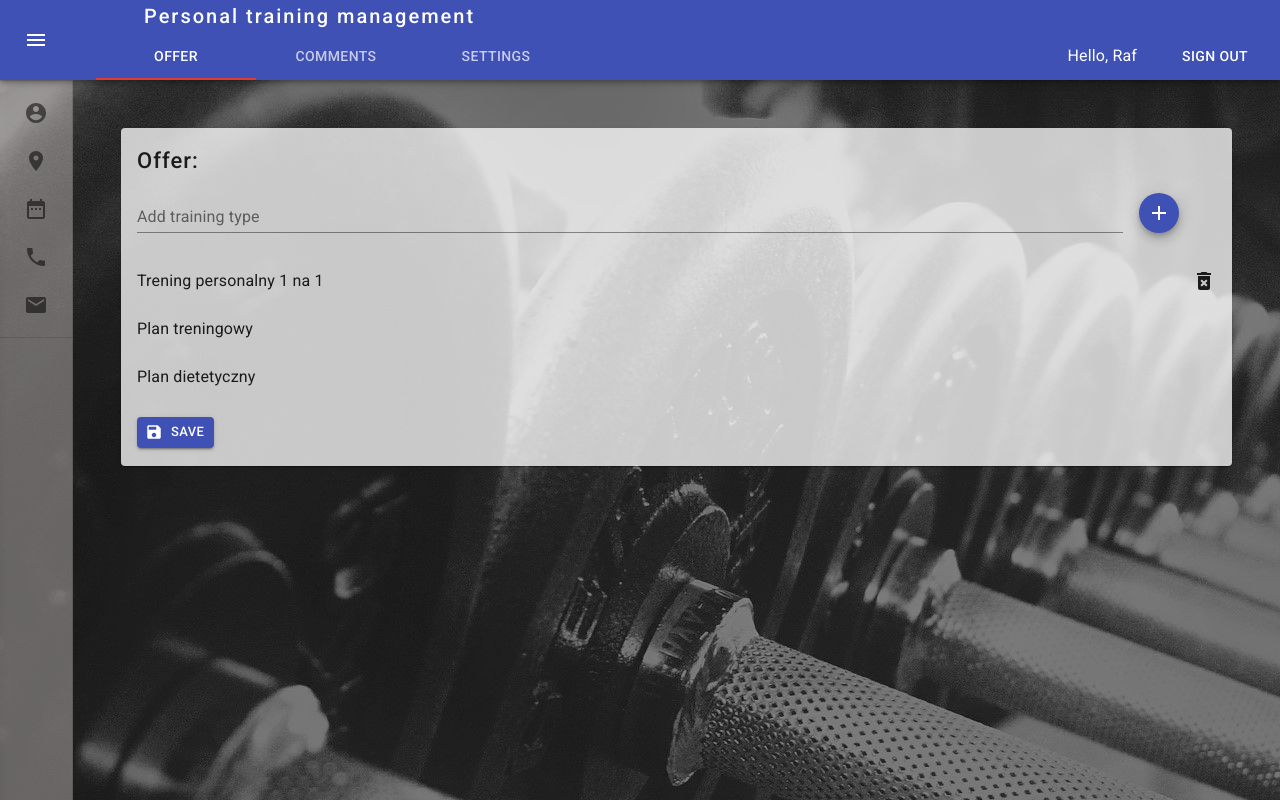
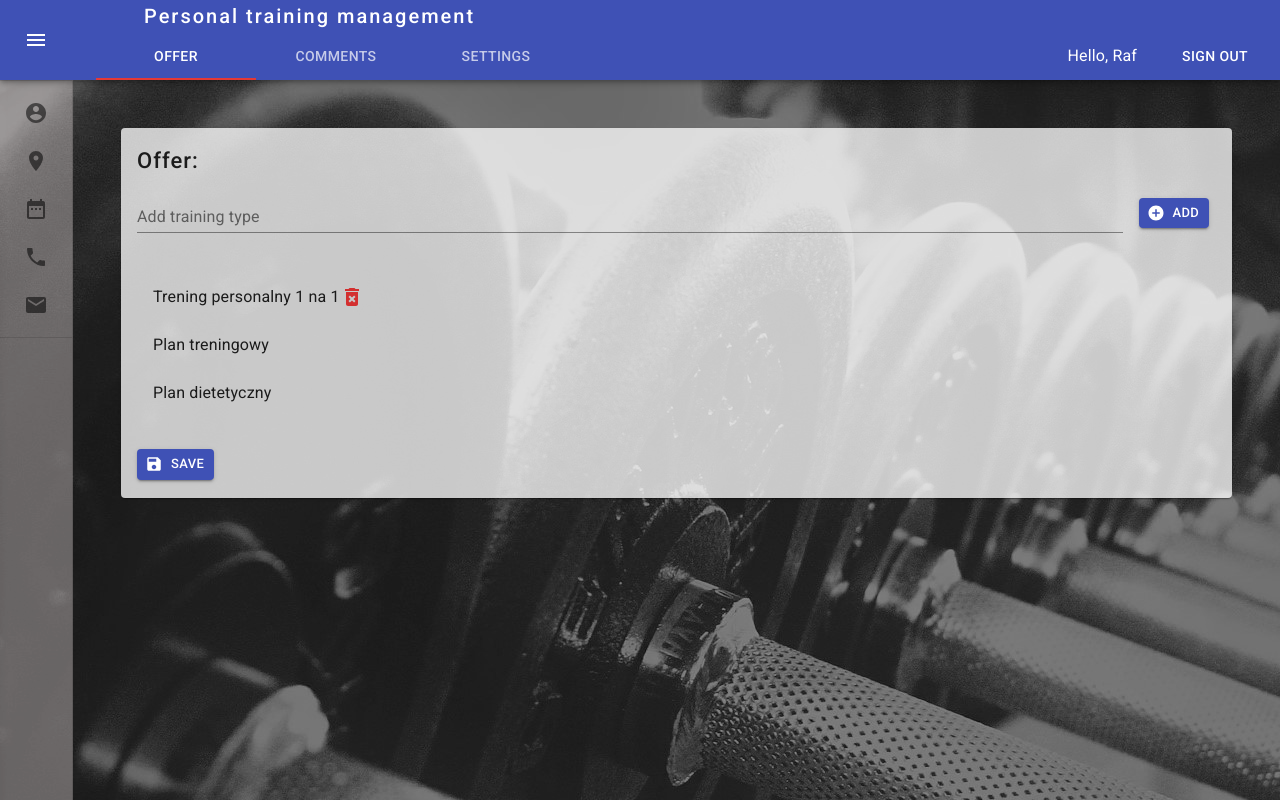
Before and after one commit to rafallabisz/personal-training-management-client, a React (Create React App) app: page / in a window 1280 px wide. Built offline with nearby package versions, Linux system fonts and the light colour scheme.

Commit message:
change trainingPanel, add deleteIcon

```diff
--- a/src/modules/panel/TrainingPanel.styles.ts
+++ b/src/modules/panel/TrainingPanel.styles.ts
@@ -25,6 +25,17 @@ const useStyles = makeStyles((theme: Theme) =>
     },
     btnSave: {
       marginLeft: "8px"
+    },
+    iconExit: {
+      color: theme.palette.error.main,
+      transition: ".1s linear",
+      "&:hover": {
+        cursor: "pointer",
+        color: theme.palette.error.dark
+      }
+    },
+    listItem: {
+      flex: "none"
     }
   })
 );
--- a/src/modules/panel/TrainingPanel.tsx
+++ b/src/modules/panel/TrainingPanel.tsx
@@ -7,11 +7,11 @@ import {
   ListItem,
   CardActions,
   Button,
-  Fab,
-  TextField
+  TextField,
+  Tooltip
 } from "@material-ui/core";
 import useStyles from "./TrainingPanel.styles";
-import AddIcon from "@material-ui/icons/Add";
+import AddCircleIcon from "@material-ui/icons/AddCircle";
 import SaveIcon from "@material-ui/icons/Save";
 import DeleteForeverIcon from "@material-ui/icons/DeleteForever";
 
@@ -30,17 +30,19 @@ const TrainingPanel: React.FC<TrainingPanelProps> = props => {
             type="search"
             className={classes.textField}
             margin="normal"
-            // variant="filled"
           />
-          <Fab size="small" color="primary" aria-label="add">
-            <AddIcon />
-          </Fab>
+          <Button variant="contained" color="primary" size="small" startIcon={<AddCircleIcon />}>
+            Add
+          </Button>
         </CardActions>
       </div>
+      <CardContent>
         <List>
           <ListItem>
-          <ListItemText primary="Trening personalny 1 na 1" />
-          <DeleteForeverIcon />
+            <ListItemText primary="Trening personalny 1 na 1" className={classes.listItem} />
+            <Tooltip title="Delete">
+              <DeleteForeverIcon className={classes.iconExit} />
+            </Tooltip>
           </ListItem>
           <ListItem>
             <ListItemText primary="Plan treningowy " />
@@ -49,6 +51,8 @@ const TrainingPanel: React.FC<TrainingPanelProps> = props => {
             <ListItemText primary="Plan dietetyczny" />
           </ListItem>
         </List>
+      </CardContent>
+
       <CardActions>
         <Button variant="contained" color="primary" size="small" className={classes.btnSave} startIcon={<SaveIcon />}>
           Save
--- a/src/styles/theme.ts
+++ b/src/styles/theme.ts
@@ -12,7 +12,8 @@ export const theme = createMuiTheme({
       light: "#e3dcdc38"
     },
     error: {
-      main: "#d32f2f"
+      main: "#d32f2f",
+      dark: "#B51212"
     },
     background: {
       default: "#fff"
--- a/src/templates/TopMenu.tsx
+++ b/src/templates/TopMenu.tsx
@@ -27,10 +27,6 @@ const TopMenu: React.FC<TopMenuProps> = ({ value, setValue, listMenu }) => {
   );
 };
 
-/*color: inherit;
-    opacity: 0.7;
-    padding: 6px 12px; */
-
 const a11yProps = (index: number) => {
   return {
     id: `simple-tab-${index}`,
```
Lines whose indentation alone changed are shown as unchanged.
